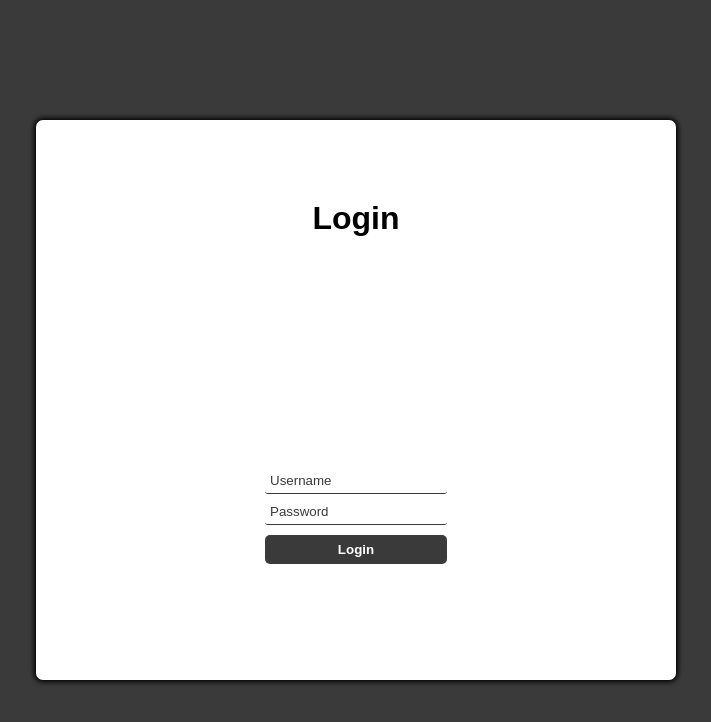
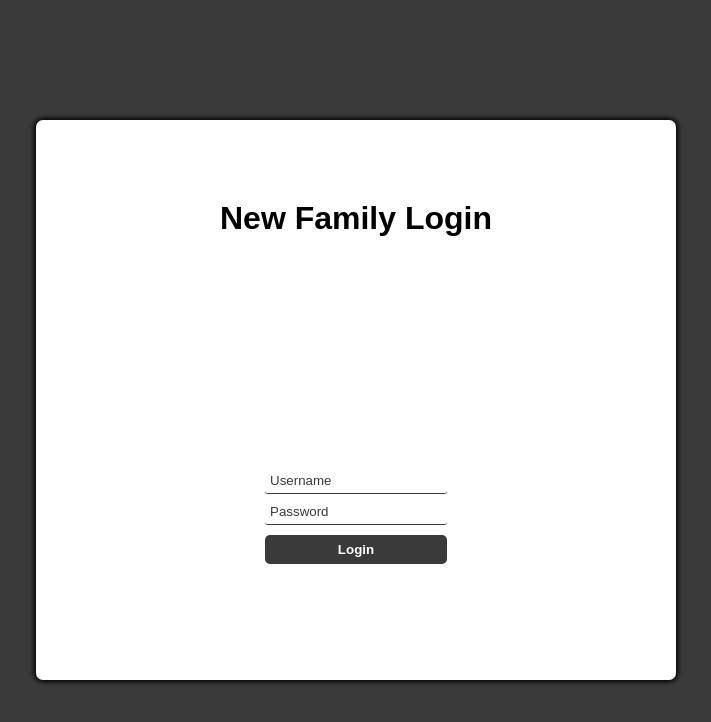
Before and after one commit to perthDDD/NewFamLogin, a plain HTML site: page index.html in a window 1280 px wide. Shown: the whole page, without its empty margins (284-995 px from the left). Drawn offline with Linux system fonts and the light colour scheme.

Commit message:
Update index.html

```diff
--- a/index.html
+++ b/index.html
@@ -12,7 +12,7 @@
 
 <body>
   <main id="main-holder">
-    <h1 id="login-header">Login</h1>
+    <h1 id="login-header">New Family Login</h1>
 
     <div id="login-error-msg-holder">
       <p id="login-error-msg">Invalid username <span id="error-msg-second-line">and/or password</span></p>
```
